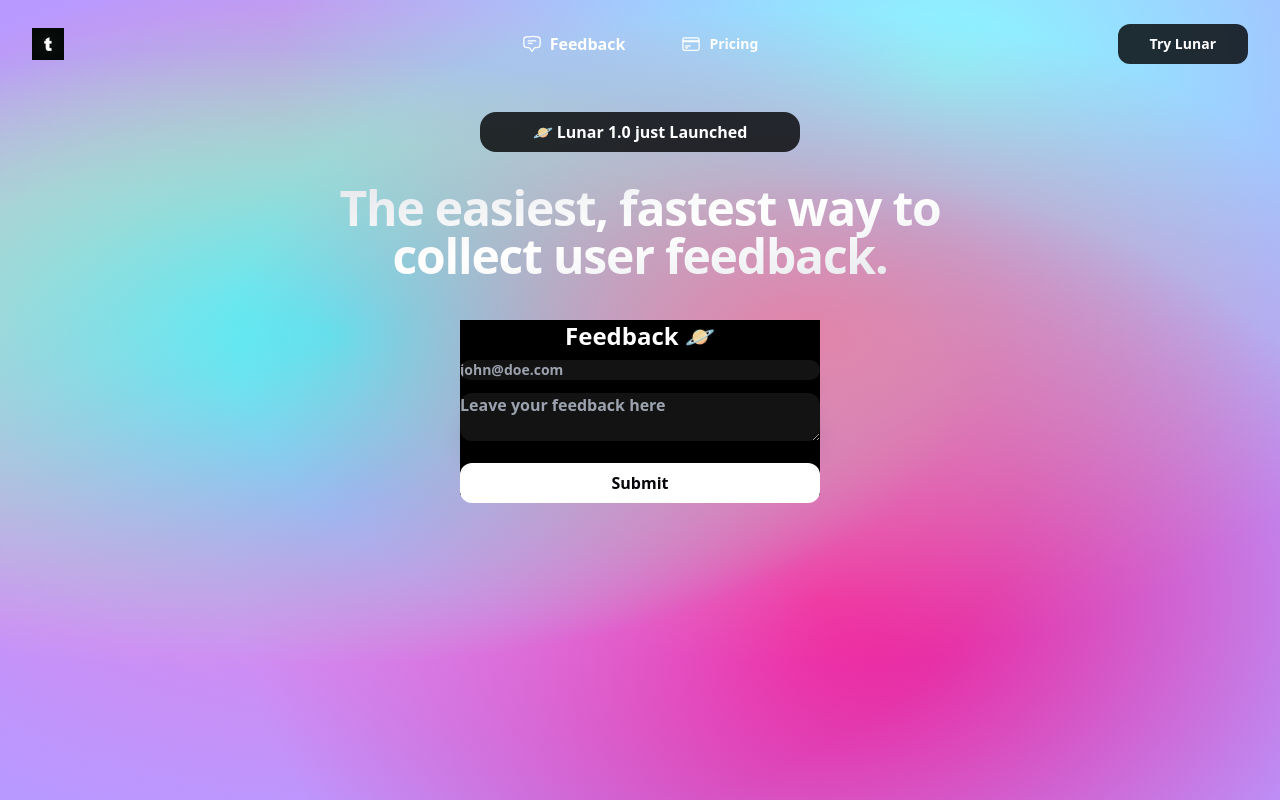
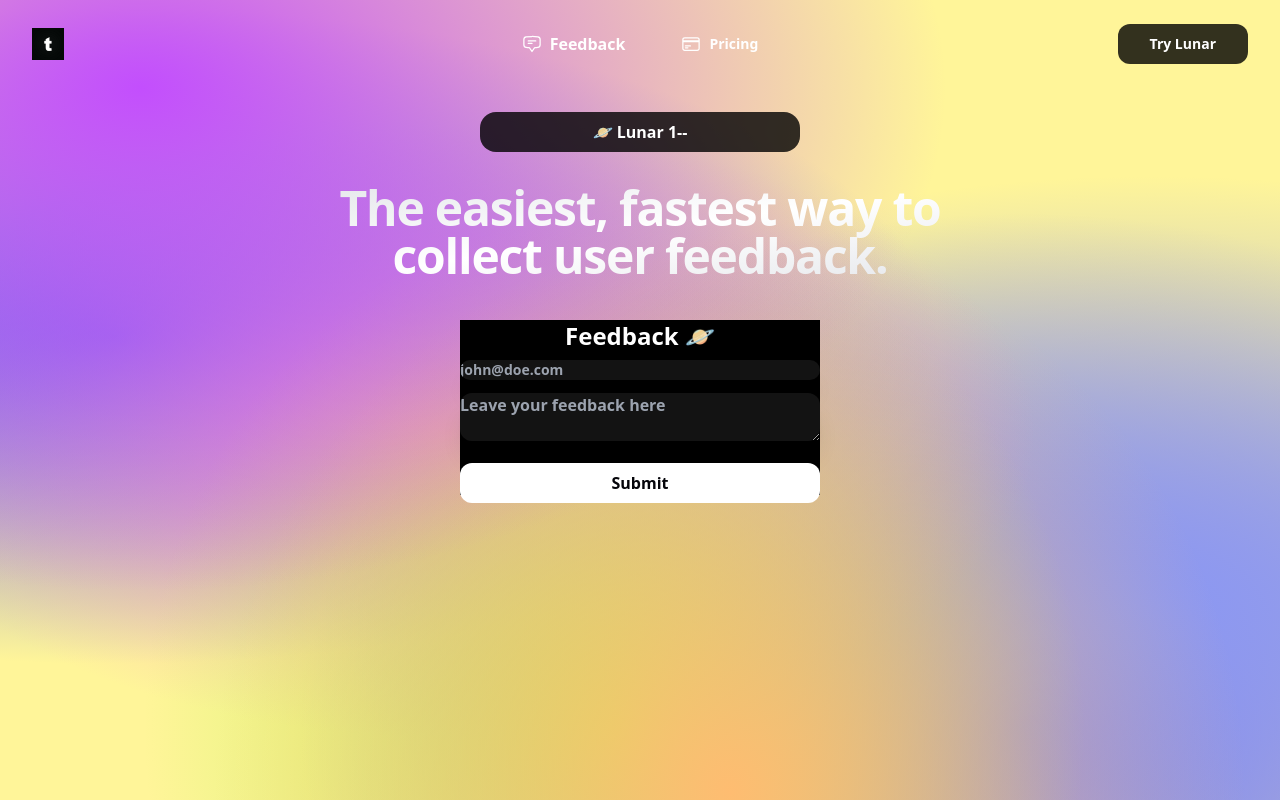
Before and after one commit to ramezj/astralics, a Next.js app in the folder client/: page / in a window 1280 px wide. Built offline with nearby package versions, Linux system fonts and the light colour scheme; no server answers.

Commit message:
new bg test?

```diff
--- a/client/components/other/BetaAlert.js
+++ b/client/components/other/BetaAlert.js
@@ -13,7 +13,7 @@ export default function BetaAlert(props) {
         2xl:mt-4
         2xl:-mb-6
         '>
-        <h1 className="font-bold">🪐 Lunar 1.0 just Launched</h1>
+        <h1 className="font-bold">🪐 Lunar 1--</h1>
         </div>
         </>
     )
--- a/client/styles/globals.css
+++ b/client/styles/globals.css
@@ -29,15 +29,15 @@ body {
 }
 
 .backgroundColor {
-  background-color:hsla(258,100%,80%,1);
-background-image:
-radial-gradient(at 63% 42%, hsla(335,62%,70%,1) 0px, transparent 50%),
-radial-gradient(at 26% 42%, hsla(183,93%,64%,1) 0px, transparent 50%),
-radial-gradient(at 29% 62%, hsla(297,70%,71%,1) 0px, transparent 50%),
-radial-gradient(at 19% 45%, hsla(56,82%,79%,1) 0px, transparent 50%),
-radial-gradient(at 64% 75%, hsla(328,93%,51%,1) 0px, transparent 50%),
-radial-gradient(at 74% 9%, hsla(183,100%,77%,1) 0px, transparent 50%),
-radial-gradient(at 30% 38%, hsla(20,85%,77%,1) 0px, transparent 50%);
+  background-color:#fff599;
+  background-image:
+  radial-gradient(at 11% 11%, hsla(280,98%,65%,1) 0px, transparent 50%),
+  radial-gradient(at 57% 99%, hsla(32,99%,72%,1) 0px, transparent 50%),
+  radial-gradient(at 48% 91%, hsla(80,85%,65%,1) 0px, transparent 50%),
+  radial-gradient(at 35% 54%, hsla(327,81%,76%,1) 0px, transparent 50%),
+  radial-gradient(at 90% 75%, hsla(233,80%,75%,1) 0px, transparent 50%),
+  radial-gradient(at 80% 91%, hsla(239,91%,69%,1) 0px, transparent 50%),
+  radial-gradient(at 9% 42%, hsla(233,86%,64%,1) 0px, transparent 50%);
 }
 
 .alertShadow {
```
